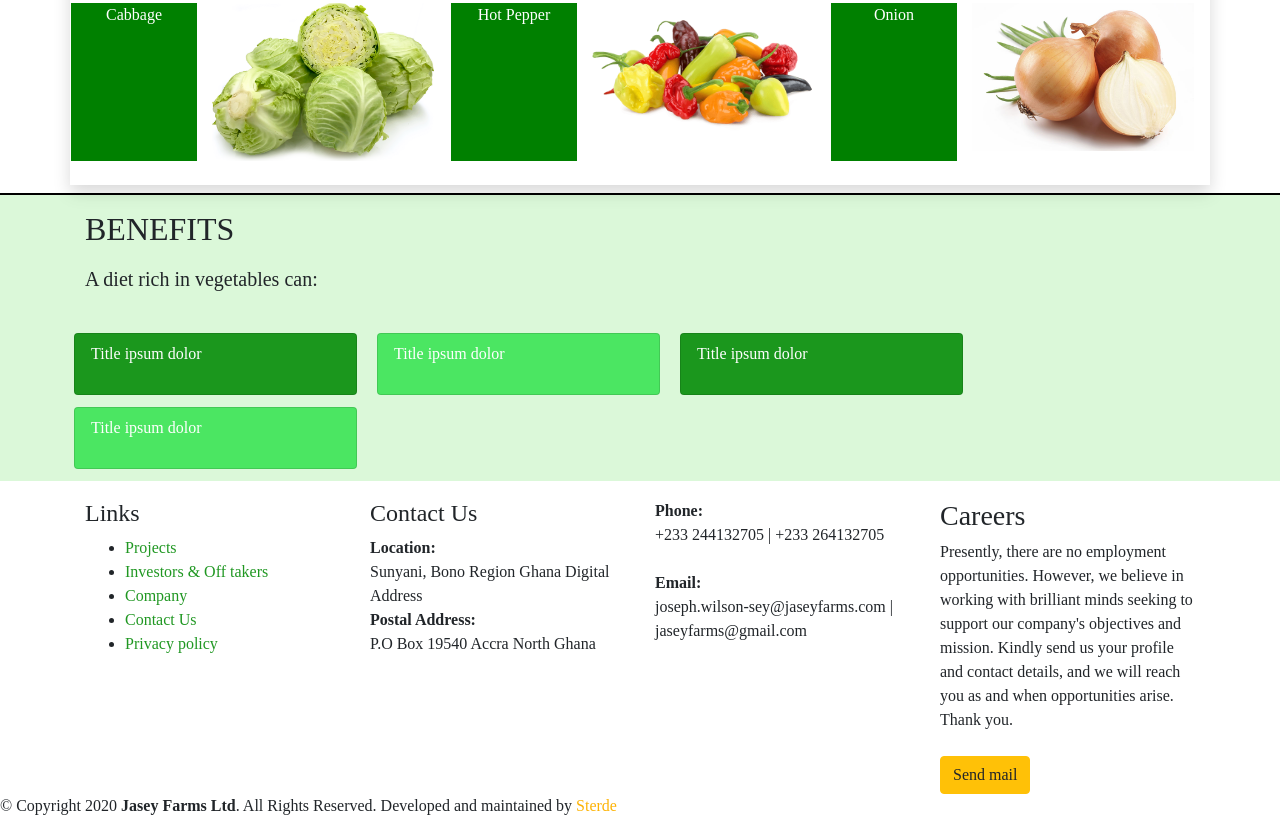
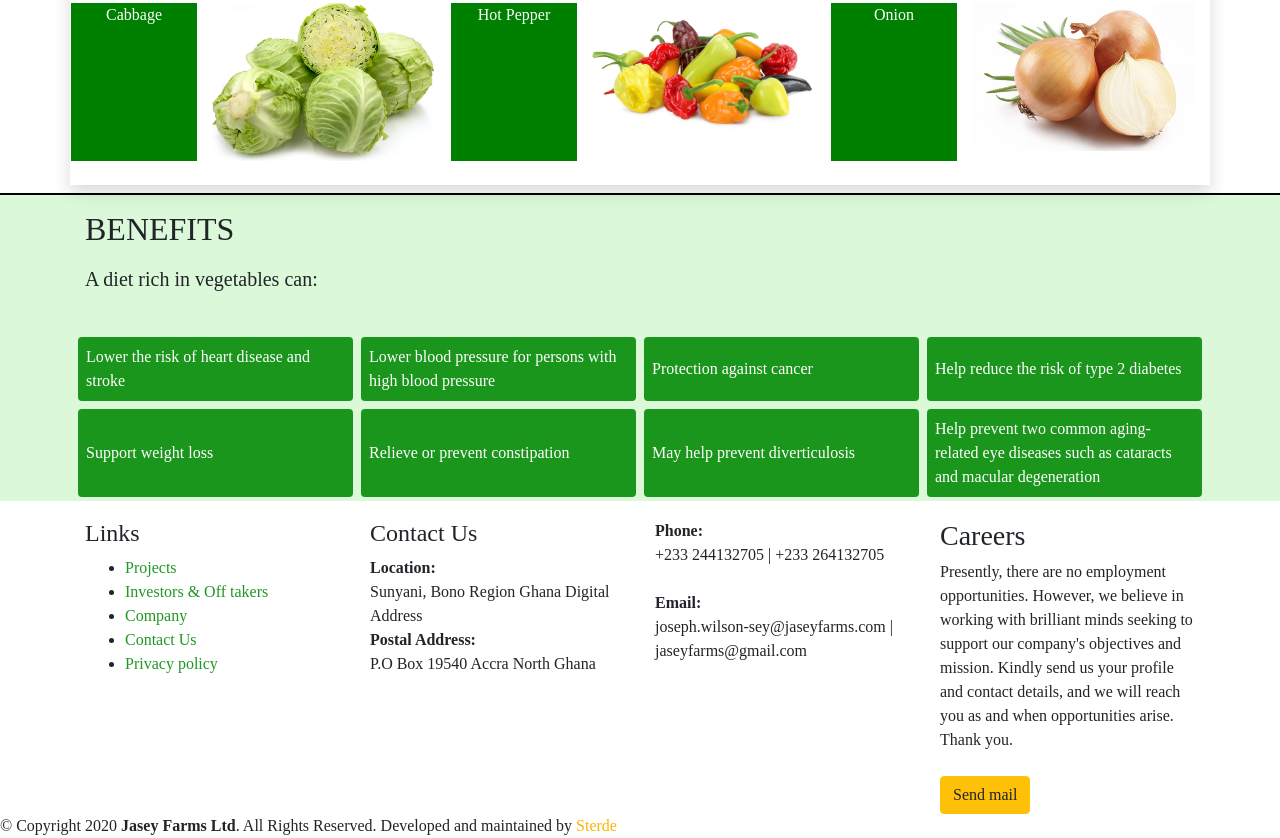
Before and after one commit to RDjarbeng/jaseyfarms-gatsby, a Gatsby site: page / in a window 1280 px wide. Shown: the part 1247-2085 px from the top of the page. Built offline with nearby package versions, Linux system fonts and the light colour scheme; Gatsby itself is replaced by a stand-in of ours.

Commit message:
Style benefits section

```diff
--- a/src/components/App.scss
+++ b/src/components/App.scss
@@ -18,46 +18,25 @@ $darkBg: #018903e0;
   pointer-events: none;
 }
 
+.benefits-section .card{
+  background-color: transparent;
+}
+.benefits-section .card span{
+
+}
+
+.benefits-section.card:nth-child(even){
+  background-color: $lightBg
+}
+
 .benefit-card{
   background-color: $darkBg;
   color: white;
-}
-
-.benefit-card:nth-child(even){
-  background-color: $lightBg
+  border-radius: .25rem;
+  vertical-align: middle;
 }
 
 
-
-@media (prefers-reduced-motion: no-preference) {
-  .App-logo {
-    animation: App-logo-spin infinite 20s linear;
-  }
-}
-
-.App-header {
-  background-color: #282c34;
-  min-height: 100vh;
-  display: flex;
-  flex-direction: column;
-  align-items: center;
-  justify-content: center;
-  font-size: calc(10px + 2vmin);
-  color: white;
-}
-
-.App-link {
-  color: #61dafb;
-}
-
-@keyframes App-logo-spin {
-  from {
-    transform: rotate(0deg);
-  }
-  to {
-    transform: rotate(360deg);
-  }
-}
 /* remove padding for nav links when minimized */
 @media only screen and (max-width: 990px) {
   .nav-menu a {
--- a/src/components/Home/BenefitCards.js
+++ b/src/components/Home/BenefitCards.js
@@ -1,80 +1,19 @@
 import React from 'react';
-import Carousel from 'react-bootstrap/Carousel';
-import { graphql, useStaticQuery } from 'gatsby';
-import parse, { domToReact } from 'html-react-parser';
 
-export default function BenefitCards() {
-  const benefits = useStaticQuery(graphql`
-      query{
-  benefit1: markdownRemark(fileAbsolutePath: {regex: "/content/HomeBenefits/benefit1/i"}) {
-    frontmatter {
-      title
-      image1
-      image2
-    }
-    html
-  }
-  benefit2: markdownRemark(fileAbsolutePath: {regex: "/content/HomeBenefits/benefit2/i"}) {
-    frontmatter {
-      title
-      image1
-    }
-    html
-  }
-  benefit3: markdownRemark(fileAbsolutePath: {regex: "/content/HomeBenefits/benefit3/i"}) {
-    frontmatter {
-      title
-      image1
-      image2
-    }
-    html
-  }
-}
-
-  `)
-
-  const options = {
-    replace: ({ children, name }) => {
-      //add the class to the ol
-      if (name === 'ol') {
-        return <ol className="pl-3 text-justify list-div pt-0 ">{domToReact(children, options)}</ol>;
-      }
-    }
-  };
+export default function BenefitCards({text}) {
 
   return (
     // benefit cards
-    <div className="row mt-2 mb-3 px-1 benefits-section card-columns">
-      <div className="col-md-3 p-2 card benefit-card">
-        <div className="  border-0 h-100 ">
-          <div className="card-body pl-2 pr-2 pt-0 ">
-              Title ipsum dolor
+    <React.Fragment>
+      <div className="col-md-3 border-0 card   p-1">
+        <div className=" benefit-card h-100 ">
+          <div className="   h-100 d-flex justify-content align-items-center">
+            <div className=" p-2 ">
+              <span>{text}</span>
           </div>
         </div>
       </div>
-      <div className="col-md-3 p-2 card benefit-card">
-        <div className="  border-0 h-100 ">
-          <div className="card-body pl-2 pr-2 pt-0 ">
-              Title ipsum dolor
-          </div>
-        </div>
       </div>
-      <div className="col-md-3 p-2 card benefit-card">
-        <div className="  border-0 h-100 ">
-          <div className="card-body pl-2 pr-2 pt-0 ">
-            Title ipsum dolor
-          </div>
-        </div>
-      </div>
-      <div className="col-md-3 p-2 card benefit-card">
-        <div className="  border-0 h-100 ">
-          <div className="card-body pl-2 pr-2 pt-0 ">
-            Title ipsum dolor
-          </div>
-        </div>
-      </div>
-
-
-    </div>
+    </React.Fragment>
   );
 }
--- a/src/components/Home/ProductBenefits.js
+++ b/src/components/Home/BenefitSection.js
@@ -1,6 +1,7 @@
 import React from 'react';
 import SectionTitle from './SectionTitle';
 import BenefitCards from './BenefitCards';
+import content from '../../content/BenefitsData.json'
 
 export default function ProductBenefits(){
     return(
@@ -10,7 +11,14 @@ export default function ProductBenefits(){
                     title ="BENEFITS"
                     subtitle="A diet rich in vegetables can:"
                 />
-                <BenefitCards />
+                <div className="row mt-2 mb-3 px-1 benefits-section">
+                    {
+                        content.map(value => (
+                            <BenefitCards text={value} />
+                        ))
+                    }
+                    {/* <BenefitCards/> */}
+                </div>
             </div>
         </section>
     );
--- a/src/components/Home/Home.js
+++ b/src/components/Home/Home.js
@@ -1,9 +1,9 @@
 import React from 'react';
 import ProductSection from './ProductSection';
 import Carousels from './Carousel';
-import ProductBenefits from './ProductBenefits';
-import InvestorSection from './InvestorSection';
-import CompanyHighlight from './CompanyHighlight';
+import ProductBenefits from './BenefitSection';
+// import InvestorSection from './InvestorSection';
+// import CompanyHighlight from './CompanyHighlight';
 
 export default function Home(){
     return(
--- a/src/components/layout.js
+++ b/src/components/layout.js
@@ -11,7 +11,7 @@ import './App.scss';
 
 const Layout = (props) => {
     return (
-        <div>
+        <div className="container-fluid p-0">
             <Header />
             {props.children}
             <Footer />
--- /dev/null
+++ b/src/content/BenefitsData.json
@@ -0,0 +1,10 @@
+[
+    "Lower the risk of heart disease and stroke",
+    "Lower blood pressure for persons with high blood pressure",
+    "Protection against cancer",
+    "Help reduce the risk of type 2 diabetes",
+    "Support weight loss",
+    "Relieve or prevent constipation",
+    "May help prevent diverticulosis",
+    "Help prevent two common aging-related eye diseases such as cataracts and macular degeneration"
+]
```
